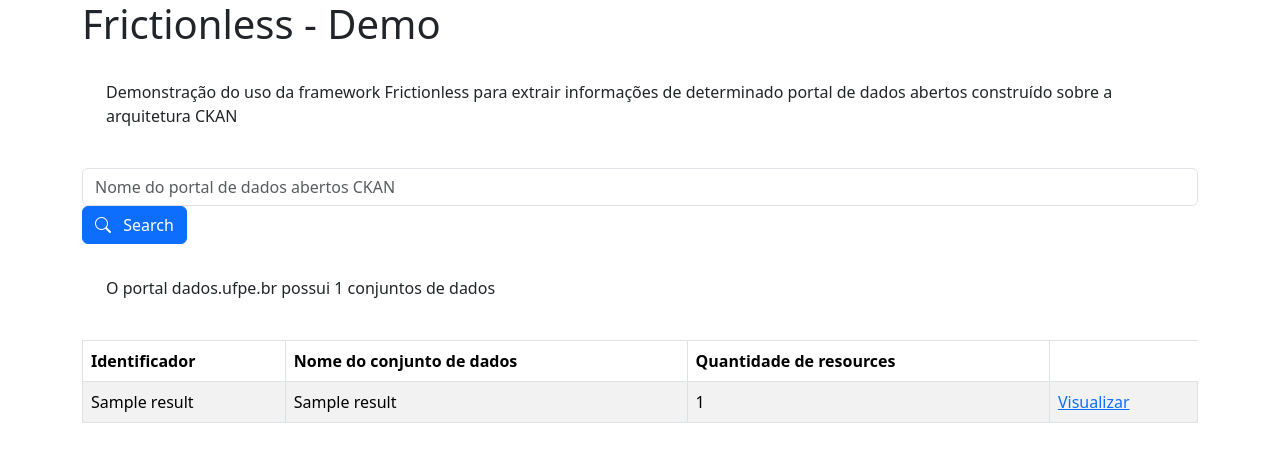
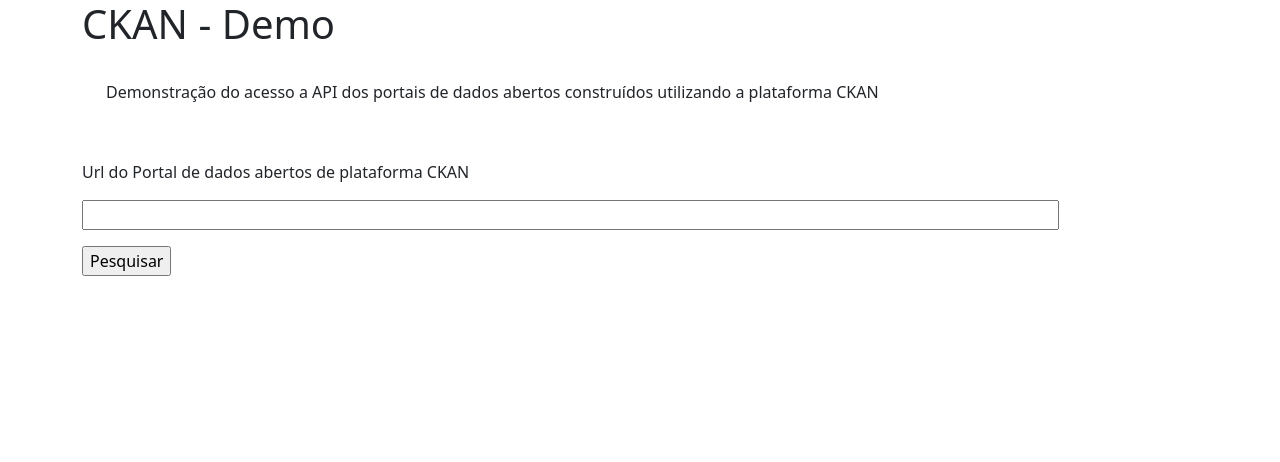
Before and after one commit to cesarcalafrioli/frictionless-demo, a Flask app: page / in a window 1280 px wide. Shown: the top 462 px of the page. Run offline with Flask 3, Linux system fonts and the light colour scheme; a database or web service that is not in the repository returns one stand-in record (values such as "Sample title"); data that the repository does not hold is empty.

Commit message:
Fase inicial de refinamento do código

```diff
--- a/app/__init__.py
+++ b/app/__init__.py
@@ -5,6 +5,8 @@ from config import Config # Importa a classe de configuração Config do arquivo
 def create_app(config_class=Config): # Função factory do aplicativo Flask. Cria uma instância de aplicação chamada app
     app = Flask(__name__)
     app.config.from_object(config_class)
+    app.config['SECRET_KEY'] = 'your secret key'
+
 
     # Register blueprints here
     from app.main import bp as main_bp
--- /dev/null
+++ b/app/main/forms.py
@@ -0,0 +1,7 @@
+from flask_wtf import FlaskForm
+from wtforms import ( StringField )
+
+from wtforms.validators import InputRequired
+
+class SearchForm(FlaskForm):
+    url = StringField('Url do Portal de dados abertos de plataforma CKAN', validators=[InputRequired()])
--- a/app/main/routes.py
+++ b/app/main/routes.py
@@ -7,31 +7,23 @@ from frictionless import Package
 import requests
 import json
 
+from app.main.forms import SearchForm
+
 OPEN_DATA_PORTAL = 'https://dados.ufpe.br/dataset/'
 
 # Extrai as informações do portal de dados abertos
 class Portal:
     def __init__(self, url):
         self.url = url
-        #self.datasets = []
-        self.datasets2 = []
+        self.datasets_list = []
 
         response_package = requests.get('http://{}/api/action/package_list'.format(url)).json()
         self.qtd_datasets = len(response_package["result"])
 
-        print(self.qtd_datasets)
+        #print(self.qtd_datasets)
         for dataset in range(len(response_package["result"])):
-            print(dataset)
-            #self.datasets.append(response_package["result"][dataset]) # Aqui salva apenas o id do conjunto de dados para posterior busca
-            self.datasets2.append(Dataset(self.url, response_package["result"][dataset]))
-
-
-        # TESTE - DATASETS
-        #print("Lista dos conjuntos de dados aos quais pertencem a este portal: "+str(self.datasets))
-        #print("Informação do primeiro conjunto de dados instanciado")
-        #print("----------------------------------------------------")
-        #print("Título: "+self.datasets2[0].titulo)
-        #print("Quantidade de resources: "+str(self.datasets2[0].qtd_resource))
+         #   print(dataset)
+            self.datasets_list.append(Dataset(self.url, response_package["result"][dataset]))
 
 
 # Extrai as informações do Conjunto de dados
@@ -41,13 +33,7 @@ class Dataset():
     def dataset_resources_id(self):
         """ Lista os resources de uma determinada Package"""
         """ OBS: Os nomes de cada resource estão em Package, não em Resource"""
-        #dataset_resources =[self.__dataset_response["result"]["resources"] for resource_id in range(self.__qtd_resources)]
         dataset_resources = self.__dataset_response["result"]["resources"]
-        print("------------------------------------------------------------------")
-        #dataset_resources_id = [self.__dataset_response["result"]["resources"][resource_id]["id"] for resource_id in range(self.__qtd_resources)]
-        #dataset_resources_name = [self.__dataset_response["result"]["resources"][resource_id]["name"] for resource_id in range(self.__qtd_resources)]
-        #print(dataset_resources_name)
-        #return
         return dataset_resources
 
     def __init__(self, url, dataset_id):
@@ -55,12 +41,9 @@ class Dataset():
         self.__url = url
         self.__dataset_id = dataset_id
         self.__dataset_response = requests.get('https://{}/api/3/action/package_show?id={}'.format(url, dataset_id)).json()
+        #self.__dataset_response = requests.get('https://dados.ufpe.br/api/3/action/package_show?id=boletim-oficial').json()
         self.__dataset_title = self.__dataset_response["result"]["title"]
         self.__qtd_resources = len(self.__dataset_response["result"]["resources"])
-        # REMOVER DEPOIS - TRECHO ABAIXO JÁ APLICADO ACIMA
-        #print("Lista de id de resources")
-        #for resource_id in range(self.__qtd_resources):
-        #    print(self.__dataset_response["result"]["resources"][resource_id]["id"]+"-"+self.__dataset_response["result"]["resources"][resource_id]["name"])
 
     @property
     def url(self):
@@ -133,52 +116,29 @@ class Resource(Package):
     def resource_name(self, resource_fields):
         self.__resource_fields = resource_fields
 
-@bp.route('/', methods=['GET'])
+@bp.route('/', methods=('GET','POST'))
 def index():
-    header = "Frictionless - Demo"
+    header = "CKAN - Demo"
 
-    portal = Portal('dados.ufpe.br')
+    form = SearchForm()
+    print(form.validate_on_submit())
+    if form.validate_on_submit():
 
-    ds_list = portal.datasets2
+        portal = Portal(form.url.data.replace('https://',""))
+        ds_list = portal.datasets_list
 
-    # TESTE - ANALISANDO UM RESOURCE EM PARTICULAR ###
+        return render_template('index.html', titulo=header, form=form, datasets=ds_list, portal=portal)
 
-    """
-    url = requests.get('https://dados.ufpe.br/api/3/action/datastore_search?resource_id=cd9e4b1b-b1bc-47a5-9055-7ccdf31a072a')
-    response = url.json()
-    print(response["help"])
-    print("Fields:")
-    print("Resource de id:"+response["result"]["resource_id"])
-    print("Quantidade de campos que esta resoure tem:"+str(len(response["result"]["fields"])-1))
-    print("Dicionário de dados desta resource")
-    for field in range(1, len(response["result"]["fields"])): # Começa a contar a partir de um para pular um item do dicionário
-        print("Campos desta resource:"+str(response["result"]["fields"][field]["id"]))
-        print("Campos desta resource:"+str(response["result"]["fields"][field]))
-        print("Descrição:"+str(response["result"]["fields"][field]["info"]['notes']))
-    ###################################################
-    """
-
-    return render_template('index.html', titulo='Frictionless demo', datasets=ds_list, header=header, portal=portal)
-
-    #dataset = Dataset('www.tesourotransparente.gov.br/ckan','cauc')
-
-    #print("URL:"+dataset.url)
-    #print("Dataset ID:"+dataset.dataset_id)
-    #print("Response URL: {}".format(dataset.dataset_response))
-    #print("Nome do conjunto de dados: {}".format(dataset.dataset_title))
-    #print("Quantidade de resources neste conjunto de dados: {}".format(dataset.qtd_resources))
-    #print("Lista de resources deste conjunto de dados: {}".format(dataset.dataset_resources_id))
-    #return render_template('test.html')
+    return render_template('index.html', titulo=header, form=form)
 
 
 # Exibindo informações de um dataset
-@bp.route('/<string:dataset_id>/', methods=('GET','POST'))
-def dataset(dataset_id):
-    header = "Frictionless - Demo"
+@bp.route('/<string:url>/<string:dataset_id>/', methods=('GET','POST'))
+def dataset(dataset_id, url):
+    header = "CKAN - Demo"
 
+    dataset = Dataset(url,dataset_id)
+    resources = dataset.dataset_resources_id
+    print(dataset.dataset_resources_id)
 
-    dataset = Dataset('dados.ufpe.br',dataset_id)
-
-    resources = dataset.dataset_resources_id
-
-    return render_template('dataset.html', resources=resources, dataset=dataset)
+    return render_template('dataset.html', resources=resources, dataset=dataset, header=header)
--- a/app/templates/dataset.html
+++ b/app/templates/dataset.html
@@ -1,3 +1,4 @@
+{% extends 'shared/base.html' %}
 
 {% block content %}
 
--- a/app/templates/index.html
+++ b/app/templates/index.html
@@ -4,23 +4,36 @@
 
   <div class="container">
       <div class="page-header">
-         <h1>{{ header }}</h1>
+         <h1>{{ titulo }}</h1>
       </div>
       <div class="p-4">
-         <p>Demonstração do uso da framework Frictionless para extrair informações de determinado portal de dados abertos construído sobre a arquitetura CKAN</p>
+         <p>Demonstração do acesso a API dos portais de dados abertos construídos utilizando a plataforma CKAN</p>
       </div>
 
 
-      <form action="" class="form-group">
-         <div class="form-group">
-            <input class="form-control" type="text" name="search" placeholder="Nome do portal de dados abertos CKAN" required="1">
-         </div>
+      <form method="POST" action="/">
+         {{ form.csrf_token }}
+         <p>
+            <p>
+            {{ form.url.label }}
+            </p>
+            {{ form.url(size=100)}}
+         </p>
 
-         <button type="submit" class="btn btn-primary mb-2">
-            <i class="bi bi-search me-2"></i> Search
-         </button>
+         {% if form.url.errors %}
+         <ul class="errors">
+             {% for error in form.url.errors %}
+                 <li>{{ error }}</li>
+             {% endfor %}
+         </ul>
+         {% endif %}
+
+         <p>
+            <input type="submit" value="Pesquisar">
+         </p>
       </form>
 
+      {% if portal %}
       <div class="p-4">
          <p>O portal {{ portal.url }} possui {{ portal.qtd_datasets}} conjuntos de dados</p>
       </div>
@@ -40,11 +53,12 @@
                <td>{{ dataset.dataset_title }}</td>
                <td>{{ dataset.qtd_resources }}</td>
                <td>
-                  <a href="{{ url_for('main.dataset', dataset_id=dataset.dataset_id) }}">
+                  <a href="{{ url_for('main.dataset', dataset_id=dataset.dataset_id, url=portal.url) }}">
                      Visualizar
                   </a>
                </td>
             </tr>
             {% endfor %}
          </tbody>
+      {% endif %}
 {% endblock %}
--- a/app/templates/shared/base.html
+++ b/app/templates/shared/base.html
@@ -6,7 +6,7 @@
     <link rel="stylesheet" href="https://cdn.jsdelivr.net/npm/bootstrap-icons@1.10.3/font/bootstrap-icons.css">
     <link href="https://cdn.jsdelivr.net/npm/bootstrap@5.3.0-alpha1/dist/css/bootstrap.min.css" rel="stylesheet"
       integrity="sha384-GLhlTQ8iRABdZLl6O3oVMWSktQOp6b7In1Zl3/Jr59b6EGGoI1aFkw7cmDA6j6gD" crossorigin="anonymous">
-    <title>{{ titulo.upper }}</title>
+    <title>CKAN API Demo</title>
 </head>
 <body>
     {% block content %}{% endblock %}
--- a/requirements.txt
+++ b/requirements.txt
@@ -7,6 +7,7 @@ charset-normalizer==3.3.2
 click==8.1.7
 colorama==0.4.6
 Flask==3.0.2
+Flask-WTF==1.2.1
 frictionless==5.16.1
 frictionless-ckan-mapper==1.0.9
 humanize==4.9.0
@@ -42,3 +43,4 @@ Unidecode==1.3.8
 urllib3==2.2.1
 validators==0.22.0
 Werkzeug==3.0.1
+WTForms==3.1.2
```
Lines whose indentation alone changed are shown as unchanged.
